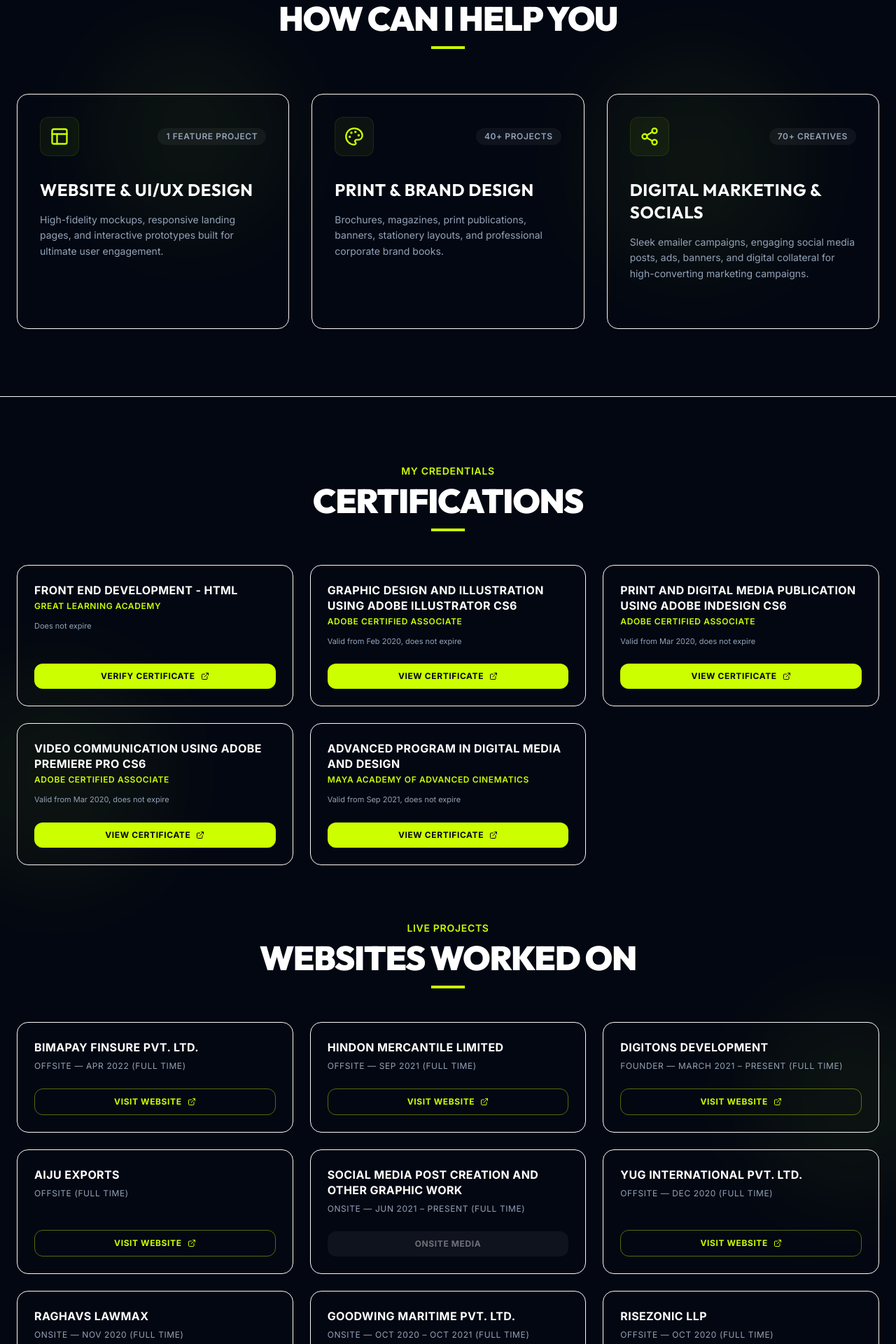
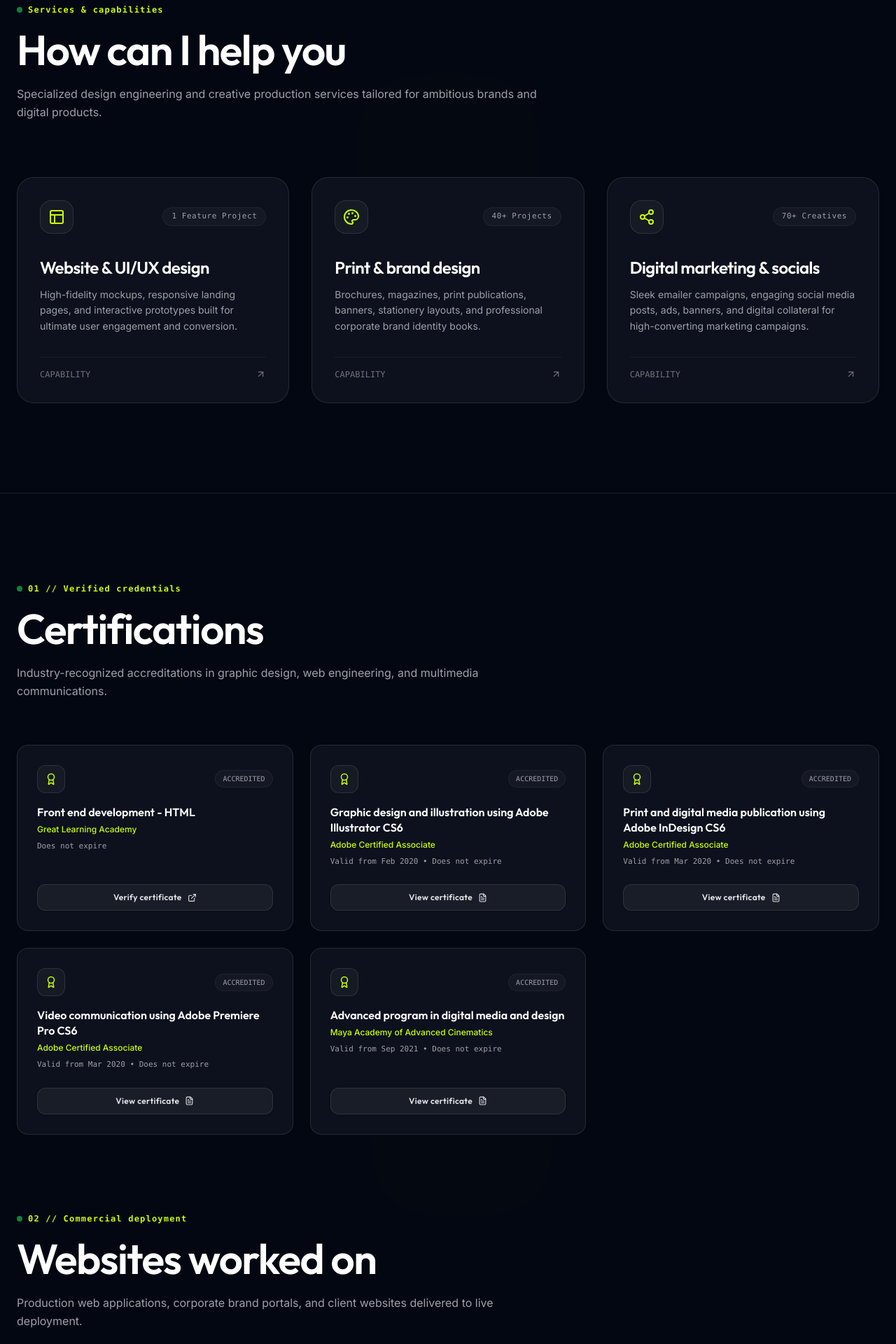
Before and after one commit to designer455/Varun-Portfolio_updated, a Next.js app: page / in a window 1280 px wide. Shown: the part 9620-11540 px from the top of the page at 70% size. Built offline with nearby package versions, Linux system fonts and the light colour scheme.

Commit message:
style: unify Services, Certifications, and Websites Worked On with obsidian design system

```diff
--- a/src/components/Credentials.tsx
+++ b/src/components/Credentials.tsx
@@ -1,40 +1,40 @@
 "use client";
 
-import { useState } from "react";
-import { ExternalLink, X } from "lucide-react";
+import React, { useState } from "react";
+import { ExternalLink, X, Award, Globe, FileText } from "lucide-react";
 
 export default function Credentials() {
   const [activePdf, setActivePdf] = useState<string | null>(null);
 
   const certifications = [
     {
-      title: "Front End Development - HTML",
+      title: "Front end development - HTML",
       issuer: "Great Learning Academy",
       validity: "Does not expire",
       url: "https://olympus1.mygreatlearning.com/course_certificate/FDIIFAJJ",
     },
     {
-      title: "Graphic Design and Illustration using Adobe Illustrator CS6",
+      title: "Graphic design and illustration using Adobe Illustrator CS6",
       issuer: "Adobe Certified Associate",
-      validity: "Valid from Feb 2020, does not expire",
+      validity: "Valid from Feb 2020 • Does not expire",
       url: "/assets/certificate/Graphic Design and Illustration using Adobe Illustrator CS6.pdf",
     },
     {
-      title: "Print and Digital Media Publication using Adobe InDesign CS6",
+      title: "Print and digital media publication using Adobe InDesign CS6",
       issuer: "Adobe Certified Associate",
-      validity: "Valid from Mar 2020, does not expire",
+      validity: "Valid from Mar 2020 • Does not expire",
       url: "/assets/certificate/Print and Digital Media Publication using Adobe InDesign CS6.pdf",
     },
     {
-      title: "Video Communication using Adobe Premiere Pro CS6",
+      title: "Video communication using Adobe Premiere Pro CS6",
       issuer: "Adobe Certified Associate",
-      validity: "Valid from Mar 2020, does not expire",
+      validity: "Valid from Mar 2020 • Does not expire",
       url: "/assets/certificate/Video Communication using Adobe Premiere Pro CS6.pdf",
     },
     {
-      title: "Advanced Program in Digital Media and Design",
+      title: "Advanced program in digital media and design",
       issuer: "Maya Academy of Advanced Cinematics",
-      validity: "Valid from Sep 2021, does not expire",
+      validity: "Valid from Sep 2021 • Does not expire",
       url: "/assets/certificate/Advanced Program in Digital Media and Design.pdf",
     },
   ];
@@ -42,87 +42,111 @@ export default function Credentials() {
   const projects = [
     {
       name: "Bimapay Finsure Pvt. Ltd.",
-      type: "Offsite — Apr 2022 (Full Time)",
+      type: "Offsite • Apr 2022 (Full-time)",
       url: "https://bimapay.in/",
     },
     {
       name: "Hindon Mercantile Limited",
-      type: "Offsite — Sep 2021 (Full Time)",
+      type: "Offsite • Sep 2021 (Full-time)",
       url: "https://hindon.co/",
     },
     {
       name: "Digitons Development",
-      type: "Founder — March 2021 – Present (Full Time)",
+      type: "Founder • Mar 2021 – Present",
       url: "https://digitonsdevelopment.com/",
     },
     {
       name: "Aiju Exports",
-      type: "Offsite (Full Time)",
+      type: "Offsite (Full-time)",
       url: "https://aijuexports.com/",
     },
     {
       name: "Social Media Post Creation and Other Graphic Work",
-      type: "Onsite — Jun 2021 – Present (Full Time)",
+      type: "Onsite • Jun 2021 – Present",
       url: "",
     },
     {
       name: "Yug International Pvt. Ltd.",
-      type: "Offsite — Dec 2020 (Full Time)",
+      type: "Offsite • Dec 2020 (Full-time)",
       url: "http://www.yugindia.com/",
     },
     {
       name: "Raghavs Lawmax",
-      type: "Onsite — Nov 2020 (Full Time)",
+      type: "Onsite • Nov 2020 (Full-time)",
       url: "http://www.raghavslawmax.com/",
     },
     {
       name: "Goodwing Maritime Pvt. Ltd.",
-      type: "Onsite — Oct 2020 – Oct 2021 (Full Time)",
+      type: "Onsite • Oct 2020 – Oct 2021",
       url: "http://www.goodwingsmaritime.com/",
     },
     {
       name: "Risezonic LLP",
-      type: "Offsite — Oct 2020 (Full Time)",
+      type: "Offsite • Oct 2020 (Full-time)",
       url: "https://www.risezonic.com/",
     },
   ];
 
   return (
-    <section id="credentials" className="py-24 bg-background border-b border-border-dark relative overflow-hidden">
-      {/* Background drifting shapes */}
-      <div className="absolute top-1/4 -left-20 w-80 h-80 bg-accent/5 rounded-full blur-3xl pointer-events-none animate-drift-slow" />
-      <div className="absolute bottom-1/4 -right-20 w-72 h-72 bg-accent/5 rounded-full blur-3xl pointer-events-none animate-drift-medium" />
+    <section
+      id="credentials"
+      className="py-24 sm:py-32 bg-[#030712] border-t border-white/10 relative overflow-hidden"
+    >
+      {/* Subtle ambient lighting */}
+      <div className="absolute top-1/3 right-1/4 w-[600px] h-[350px] bg-[#CCFF00]/[0.012] rounded-full blur-[140px] pointer-events-none" />
 
-      <div className="max-w-7xl mx-auto px-6 relative z-10">
+      <div className="max-w-7xl mx-auto px-4 sm:px-6 relative z-10">
 
-        {/* Certifications Block */}
-        <div className="mb-20">
-          <div className="flex flex-col items-center text-center mb-12">
-            <span className="text-accent text-sm font-semibold uppercase tracking-wider mb-2">
-              My Credentials
-            </span>
-            <h2 className="text-4xl md:text-5xl font-black font-display tracking-tight text-white uppercase">
+        {/* ========================================================
+            SUBSECTION 01: CERTIFICATIONS
+        ======================================================== */}
+        <div className="mb-24 sm:mb-28">
+          <div className="max-w-3xl mb-12 sm:mb-16">
+            <div className="flex items-center gap-2 mb-3">
+              <span className="h-2 w-2 rounded-full bg-[#15803D]" />
+              <span className="text-xs font-mono font-bold tracking-widest text-[#CCFF00]">
+                01 // Verified credentials
+              </span>
+            </div>
+
+            <h2 className="text-3xl sm:text-5xl lg:text-6xl font-semibold font-display tracking-tight text-white leading-tight">
               Certifications
             </h2>
-            <div className="w-12 h-1 bg-accent mt-4" />
+            <p className="mt-3 text-sm sm:text-base text-zinc-400 font-sans leading-relaxed">
+              Industry-recognized accreditations in graphic design, web engineering, and multimedia communications.
+            </p>
           </div>
 
-          <div className="grid grid-cols-1 md:grid-cols-2 lg:grid-cols-3 gap-6">
+          <div className="grid grid-cols-1 md:grid-cols-2 lg:grid-cols-3 gap-5 sm:gap-6">
             {certifications.map((cert, index) => {
               const isLocalPdf = cert.url.startsWith("/assets/");
               return (
-                <div key={index} className="p-6 rounded-2xl bg-bg-card border border-border-dark flex flex-col justify-between hover:border-accent/30 transition-colors duration-300">
+                <div
+                  key={index}
+                  data-cursor="inspect"
+                  className="group relative p-6 sm:p-7 rounded-2xl bg-[#0C111D] border border-white/10 hover:border-white/25 transition-all duration-300 flex flex-col justify-between hover:-translate-y-1 hover:shadow-[0_12px_30px_rgba(0,0,0,0.6)]"
+                >
                   <div>
-                    <h4 className="text-base font-bold text-white uppercase tracking-wide mb-1 leading-snug">
+                    <div className="flex items-center justify-between mb-4">
+                      <div className="w-10 h-10 rounded-xl bg-white/[0.04] border border-white/10 flex items-center justify-center text-[#CCFF00] group-hover:scale-105 transition-transform">
+                        <Award size={18} />
+                      </div>
+                      <span className="text-[10px] font-mono text-zinc-400 bg-white/[0.03] border border-white/5 px-2.5 py-1 rounded-full">
+                        ACCREDITED
+                      </span>
+                    </div>
+
+                    <h4 className="text-base font-display font-semibold text-white tracking-normal leading-snug mb-1.5">
                       {cert.title}
                     </h4>
-                    <p className="text-xs text-accent font-semibold uppercase tracking-wider mb-3">
+                    <p className="text-xs font-sans font-medium text-[#CCFF00] mb-2">
                       {cert.issuer}
                     </p>
-                    <p className="text-[11px] text-text-muted mb-6">
+                    <p className="text-[11px] font-mono text-zinc-400 mb-6">
                       {cert.validity}
                     </p>
                   </div>
+
                   <button
                     onClick={() => {
                       if (isLocalPdf) {
@@ -131,10 +155,10 @@ export default function Credentials() {
                         window.open(cert.url, "_blank");
                       }
                     }}
-                    className="inline-flex items-center justify-center gap-2 w-full px-4 py-2.5 rounded-xl bg-accent text-background font-bold text-xs uppercase tracking-wider hover:bg-accent-hover transition-colors cursor-pointer"
+                    className="inline-flex items-center justify-center gap-2 w-full py-2.5 px-4 rounded-xl bg-white/[0.05] hover:bg-[#CCFF00] hover:text-black border border-white/10 hover:border-[#CCFF00] text-zinc-200 hover:text-black font-display font-semibold text-xs tracking-wide transition-all duration-200 cursor-pointer shadow-sm"
                   >
-                    {isLocalPdf ? "View Certificate" : "Verify Certificate"}
-                    <ExternalLink size={12} />
+                    <span>{isLocalPdf ? "View certificate" : "Verify certificate"}</span>
+                    {isLocalPdf ? <FileText size={13} /> : <ExternalLink size={13} />}
                   </button>
                 </div>
               );
@@ -142,42 +166,64 @@ export default function Credentials() {
           </div>
         </div>
 
-        {/* Projects Block */}
+        {/* ========================================================
+            SUBSECTION 02: WEBSITES WORKED ON (LIVE PROJECTS)
+        ======================================================== */}
         <div>
-          <div className="flex flex-col items-center text-center mb-12">
-            <span className="text-accent text-sm font-semibold uppercase tracking-wider mb-2">
-              Live Projects
-            </span>
-            <h2 className="text-4xl md:text-5xl font-black font-display tracking-tight text-white uppercase">
-              Websites Worked On
+          <div className="max-w-3xl mb-12 sm:mb-16">
+            <div className="flex items-center gap-2 mb-3">
+              <span className="h-2 w-2 rounded-full bg-[#15803D]" />
+              <span className="text-xs font-mono font-bold tracking-widest text-[#CCFF00]">
+                02 // Commercial deployment
+              </span>
+            </div>
+
+            <h2 className="text-3xl sm:text-5xl lg:text-6xl font-semibold font-display tracking-tight text-white leading-tight">
+              Websites worked on
             </h2>
-            <div className="w-12 h-1 bg-accent mt-4" />
+            <p className="mt-3 text-sm sm:text-base text-zinc-400 font-sans leading-relaxed">
+              Production web applications, corporate brand portals, and client websites delivered to live deployment.
+            </p>
           </div>
 
-          <div className="grid grid-cols-1 md:grid-cols-2 lg:grid-cols-3 gap-6">
+          <div className="grid grid-cols-1 md:grid-cols-2 lg:grid-cols-3 gap-5 sm:gap-6">
             {projects.map((proj, index) => (
-              <div key={index} className="p-6 rounded-2xl bg-bg-card border border-border-dark flex flex-col justify-between hover:border-accent/30 transition-colors duration-300">
+              <div
+                key={index}
+                data-cursor="inspect"
+                className="group relative p-6 sm:p-7 rounded-2xl bg-[#0C111D] border border-white/10 hover:border-white/25 transition-all duration-300 flex flex-col justify-between hover:-translate-y-1 hover:shadow-[0_12px_30px_rgba(0,0,0,0.6)]"
+              >
                 <div>
-                  <h4 className="text-base font-bold text-white uppercase tracking-wide mb-2 leading-snug">
+                  <div className="flex items-center justify-between mb-4">
+                    <div className="w-10 h-10 rounded-xl bg-white/[0.04] border border-white/10 flex items-center justify-center text-zinc-300 group-hover:text-[#CCFF00] transition-colors">
+                      <Globe size={18} />
+                    </div>
+                    <span className="text-[10px] font-mono text-zinc-400 bg-white/[0.03] border border-white/5 px-2.5 py-1 rounded-full">
+                      DEPLOYED
+                    </span>
+                  </div>
+
+                  <h4 className="text-base font-display font-semibold text-white tracking-normal leading-snug mb-1">
                     {proj.name}
                   </h4>
-                  <p className="text-xs text-text-muted uppercase tracking-wider mb-6">
+                  <p className="text-xs font-sans text-zinc-400 mb-6">
                     {proj.type}
                   </p>
                 </div>
+
                 {proj.url ? (
                   <a
                     href={proj.url}
                     target="_blank"
                     rel="noopener noreferrer"
-                    className="inline-flex items-center justify-center gap-2 w-full px-4 py-2.5 rounded-xl border border-accent/40 text-accent font-bold text-xs uppercase tracking-wider hover:bg-accent hover:text-background transition-colors"
+                    className="inline-flex items-center justify-center gap-2 w-full py-2.5 px-4 rounded-xl bg-white/[0.04] hover:bg-white/10 border border-white/10 hover:border-white/25 text-white font-display font-medium text-xs tracking-wide transition-all duration-200 cursor-pointer"
                   >
-                    Visit Website
-                    <ExternalLink size={12} />
+                    <span>Visit website</span>
+                    <ExternalLink size={13} className="text-[#CCFF00]" />
                   </a>
                 ) : (
-                  <span className="inline-flex items-center justify-center w-full px-4 py-2.5 rounded-xl bg-white/5 text-white/40 font-bold text-xs uppercase tracking-wider">
-                    Onsite Media
+                  <span className="inline-flex items-center justify-center w-full py-2.5 px-4 rounded-xl bg-white/[0.02] border border-white/5 text-zinc-500 font-mono text-xs select-none">
+                    Onsite media production
                   </span>
                 )}
               </div>
@@ -187,33 +233,34 @@ export default function Credentials() {
 
       </div>
 
-      {/* Full-Screen PDF Lightbox Viewer */}
+      {/* Full-Screen PDF Lightbox Modal */}
       {activePdf && (
         <div
-          className="fixed inset-0 bg-black/90 backdrop-blur-md z-50 flex items-center justify-center p-4 md:p-10"
+          className="fixed inset-0 bg-black/90 backdrop-blur-md z-50 flex items-center justify-center p-4 md:p-10 animate-fade-in"
           onClick={() => setActivePdf(null)}
         >
           <div
-            className="relative w-full max-w-5xl bg-zinc-955 border border-zinc-800 rounded-2xl overflow-hidden p-2 shadow-2xl animate-fade-in"
+            className="relative w-full max-w-5xl bg-[#0C111D] border border-white/15 rounded-3xl overflow-hidden p-2 shadow-2xl"
             onClick={(e) => e.stopPropagation()}
           >
-            {/* Header controls */}
-            <div className="flex justify-between items-center px-4 py-3 border-b border-zinc-850 bg-zinc-950">
-              <span className="text-xs font-bold text-accent uppercase tracking-widest">
-                Certificate Preview
+            {/* Header Controls */}
+            <div className="flex justify-between items-center px-4 py-3 border-b border-white/10 bg-[#030712]/80">
+              <span className="text-xs font-mono font-semibold text-[#CCFF00] tracking-widest uppercase">
+                Certificate preview
               </span>
               <button
                 onClick={() => setActivePdf(null)}
-                className="text-text-muted hover:text-accent transition-colors flex items-center gap-1.5 text-xs font-bold uppercase tracking-wider"
+                className="text-zinc-400 hover:text-white transition-colors flex items-center gap-1.5 text-xs font-mono font-medium cursor-pointer"
               >
-                Close <X size={16} />
+                <span>Close</span>
+                <X size={16} />
               </button>
             </div>
 
             {/* Embedded PDF iframe */}
             <iframe
               src={activePdf}
-              className="w-full h-[70vh] md:h-[78vh] border-0 rounded-xl"
+              className="w-full h-[70vh] md:h-[78vh] border-0 rounded-2xl bg-zinc-900"
               title="Certificate Document Preview"
             />
           </div>
--- a/src/components/Services.tsx
+++ b/src/components/Services.tsx
@@ -1,80 +1,99 @@
 "use client";
 
-import { Layout, Palette, Share2 } from "lucide-react";
+import React from "react";
+import { Layout, Palette, Share2, ArrowUpRight } from "lucide-react";
 
 export default function Services() {
   const services = [
     {
       icon: Layout,
-      title: "Website & UI/UX Design",
+      title: "Website & UI/UX design",
       count: "1 Feature Project",
-      description: "High-fidelity mockups, responsive landing pages, and interactive prototypes built for ultimate user engagement.",
+      description:
+        "High-fidelity mockups, responsive landing pages, and interactive prototypes built for ultimate user engagement and conversion.",
     },
     {
       icon: Palette,
-      title: "Print & Brand Design",
+      title: "Print & brand design",
       count: "40+ Projects",
-      description: "Brochures, magazines, print publications, banners, stationery layouts, and professional corporate brand books.",
+      description:
+        "Brochures, magazines, print publications, banners, stationery layouts, and professional corporate brand identity books.",
     },
     {
       icon: Share2,
-      title: "Digital Marketing & Socials",
+      title: "Digital marketing & socials",
       count: "70+ Creatives",
-      description: "Sleek emailer campaigns, engaging social media posts, ads, banners, and digital collateral for high-converting marketing campaigns.",
+      description:
+        "Sleek emailer campaigns, engaging social media posts, ads, banners, and digital collateral for high-converting marketing campaigns.",
     },
   ];
 
   return (
-    <section id="services" className="py-24 bg-background border-y border-border-dark relative overflow-hidden">
-      {/* Background drifting element (dark theme variant) */}
-      <div className="absolute top-1/4 left-1/10 w-72 h-72 bg-accent/5 rounded-full blur-3xl pointer-events-none animate-drift-slow" />
-      <div className="absolute bottom-1/4 right-1/10 w-80 h-80 bg-accent/5 rounded-full blur-3xl pointer-events-none animate-drift-medium" />
+    <section
+      id="services"
+      className="py-24 sm:py-32 bg-[#030712] border-t border-white/10 relative overflow-hidden"
+    >
+      {/* Subtle ambient lighting */}
+      <div className="absolute top-1/4 left-1/2 -translate-x-1/2 w-[600px] h-[350px] bg-[#CCFF00]/[0.012] rounded-full blur-[140px] pointer-events-none" />
 
-      <div className="max-w-7xl mx-auto px-6 relative z-10">
-        {/* Header */}
-        <div className="flex flex-col items-center text-center mb-16">
-          <div className="text-accent text-sm font-semibold uppercase tracking-wider mb-2">
-            What I Offer
+      <div className="max-w-7xl mx-auto px-4 sm:px-6 relative z-10">
+        {/* Left-Aligned Editorial Section Header */}
+        <div className="max-w-3xl mb-16 sm:mb-20">
+          <div className="flex items-center gap-2 mb-3">
+            <span className="h-2 w-2 rounded-full bg-[#15803D]" />
+            <span className="text-xs font-mono font-bold tracking-widest text-[#CCFF00]">
+              Services &amp; capabilities
+            </span>
           </div>
-          <h2 className="text-4xl md:text-5xl font-black font-display tracking-tight text-white uppercase">
-            HOW CAN I HELP YOU
+
+          <h2 className="text-3xl sm:text-5xl lg:text-6xl font-semibold font-display tracking-tight text-white leading-tight">
+            How can I help you
           </h2>
-          <div className="w-12 h-1 bg-accent mt-4" />
+          <p className="mt-3 text-sm sm:text-base text-zinc-400 font-sans leading-relaxed">
+            Specialized design engineering and creative production services tailored for ambitious brands and digital products.
+          </p>
         </div>
 
-        {/* 3-Col Grid */}
-        <div className="grid grid-cols-1 md:grid-cols-2 lg:grid-cols-3 gap-8">
+        {/* 3-Column Services Grid */}
+        <div className="grid grid-cols-1 md:grid-cols-2 lg:grid-cols-3 gap-6 sm:gap-8">
           {services.map((service, index) => {
             const IconComponent = service.icon;
             return (
               <div
                 key={index}
-                className="group p-8 rounded-2xl bg-bg-card border border-border-dark hover:border-accent/40 transition-all duration-300 flex flex-col justify-between hover:-translate-y-1 shadow-sm"
+                data-cursor="inspect"
+                className="group relative p-7 sm:p-8 rounded-3xl bg-[#0C111D] border border-white/10 hover:border-white/25 transition-all duration-300 flex flex-col justify-between hover:-translate-y-1.5 hover:shadow-[0_16px_36px_rgba(0,0,0,0.6)]"
               >
                 <div>
-                  {/* Icon & Count */}
+                  {/* Top Bar: Icon & Count Badge */}
                   <div className="flex items-center justify-between mb-8">
-                    <div className="w-14 h-14 rounded-xl bg-accent/5 border border-accent/10 flex items-center justify-center text-accent group-hover:bg-accent group-hover:text-background transition-all duration-300">
-                      <IconComponent size={28} />
+                    <div className="w-12 h-12 rounded-2xl bg-white/[0.04] border border-white/10 flex items-center justify-center text-[#CCFF00] group-hover:bg-[#CCFF00] group-hover:text-black transition-all duration-300">
+                      <IconComponent size={24} />
                     </div>
-                    <span className="text-xs font-semibold text-text-muted bg-white/5 px-3 py-1 rounded-full uppercase tracking-wider">
+                    <span className="text-[11px] font-mono font-medium text-zinc-400 bg-white/[0.03] border border-white/5 px-3 py-1 rounded-full tracking-wider">
                       {service.count}
                     </span>
                   </div>
 
-                  {/* Title */}
-                  <h3 className="text-2xl font-bold font-display text-white uppercase mb-4 tracking-wide group-hover:text-accent transition-colors duration-300">
+                  {/* Title in Normal Sentence Case */}
+                  <h3 className="text-xl sm:text-2xl font-display font-semibold text-white tracking-tight group-hover:text-[#CCFF00] transition-colors duration-300 mb-3">
                     {service.title}
                   </h3>
 
-                  {/* Description */}
-                  <p className="text-text-muted leading-relaxed text-sm">
+                  {/* Description in Inter Body */}
+                  <p className="text-xs sm:text-sm text-zinc-400 font-sans leading-relaxed">
                     {service.description}
                   </p>
                 </div>
 
-                {/* Subtle visual accent line */}
-                <div className="w-0 group-hover:w-full h-0.5 bg-accent mt-8 transition-all duration-500" />
+                {/* Subtle Interactive Footer */}
+                <div className="mt-8 pt-4 border-t border-white/5 flex items-center justify-between text-xs font-mono text-zinc-500 group-hover:text-zinc-300 transition-colors">
+                  <span>CAPABILITY</span>
+                  <ArrowUpRight
+                    size={15}
+                    className="text-zinc-500 group-hover:text-[#CCFF00] transition-colors"
+                  />
+                </div>
               </div>
             );
           })}
```
Also changed, not shown: scripts/qa-runner-ailab.mjs (+17 -2 lines).
